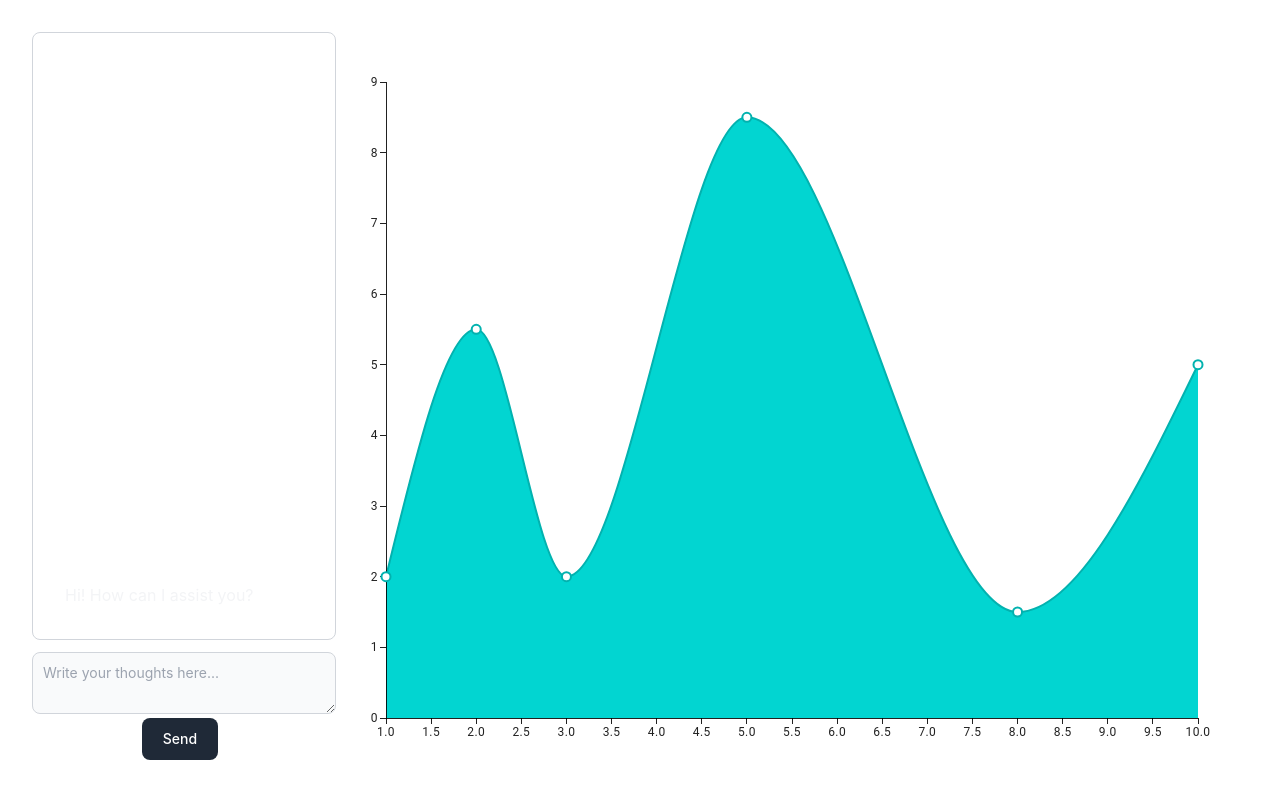
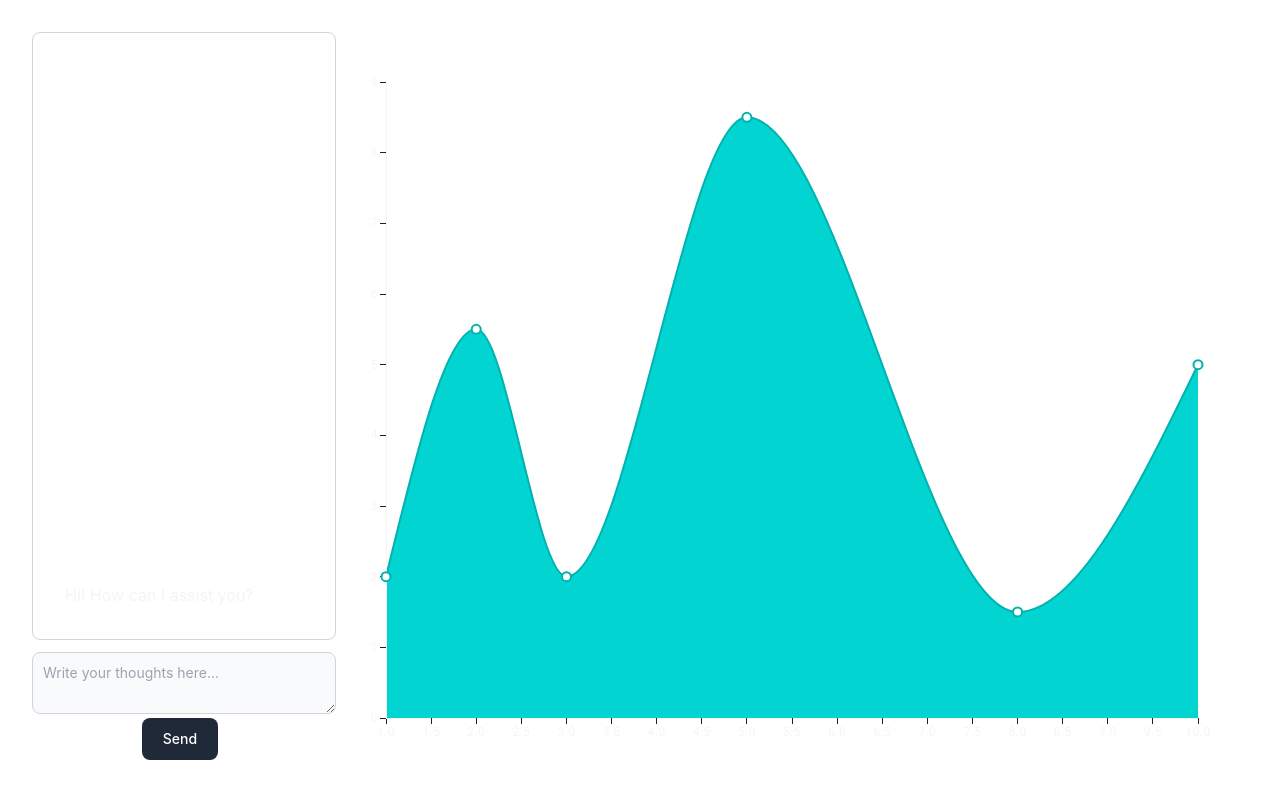
Before and after one commit to aymenloudiy/SCMPageConcept, a React (Vite) app: page / in a window 1280 px wide. Built offline with nearby package versions, Linux system fonts and the light colour scheme.

Commit message:
style: fix color contrast

```diff
--- a/src/components/LineChartContainer.tsx
+++ b/src/components/LineChartContainer.tsx
@@ -1,15 +1,36 @@
 import { LineChart } from "@mui/x-charts/LineChart";
+import { grey } from "@mui/material/colors";
+
 export default function LineChartContainer() {
   return (
     <div className="col-span-9">
       <LineChart
-        xAxis={[{ data: [1, 2, 3, 5, 8, 10] }]}
+        xAxis={[
+          {
+            data: [1, 2, 3, 5, 8, 10],
+            sx: {
+              ".MuiChartsAxis-tickLabel": { fill: grey[100] },
+              ".MuiChartsAxis-line": { stroke: grey[100] },
+            },
+          },
+        ]}
+        yAxis={[
+          {
+            sx: {
+              ".MuiChartsAxis-tickLabel": { fill: grey[100] },
+              ".MuiChartsAxis-line": { stroke: grey[100] },
+            },
+          },
+        ]}
         series={[
           {
             data: [2, 5.5, 2, 8.5, 1.5, 5],
             area: true,
           },
         ]}
+        sx={{
+          "& .MuiChartsLegend-root": { color: grey[100] },
+        }}
       />
     </div>
   );
```
